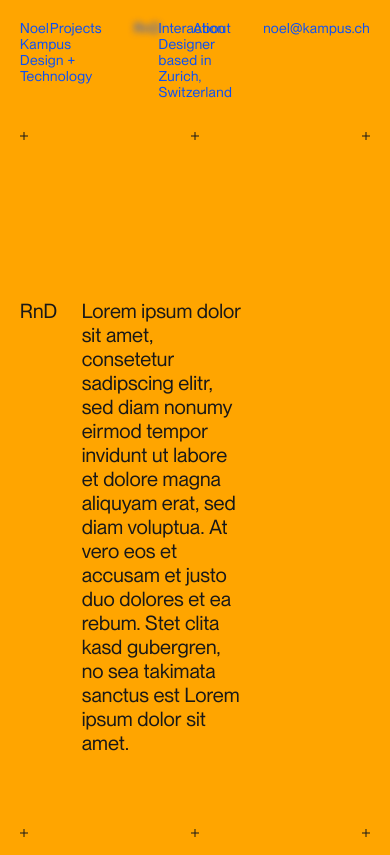
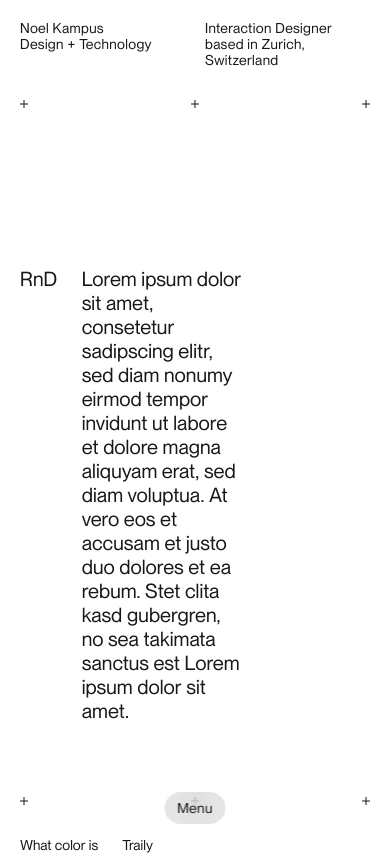
Before and after one commit to noelkampus/portfolio-mini, a Vue app: page /RnD in a window 390 px wide. Shown: the top 855 px of the page. Built offline with nearby package versions, Linux system fonts and the light colour scheme.

Commit message:
feat: mobile menu

```diff
--- a/src/assets/base.scss
+++ b/src/assets/base.scss
@@ -101,7 +101,7 @@ button {
 
 .nav-text {
   font-size: 0.875rem;
-  color: $text-blend;
+  color: $text-01;
   text-decoration: none;
   font-weight: 400;
   letter-spacing: 0.02rem;
@@ -109,7 +109,7 @@ button {
 
 .nav-link {
   font-size: 0.875rem;
-  color: $text-blend;
+  color: $text-01;
   text-decoration: none;
   letter-spacing: 0.02rem;
 }
--- a/src/assets/main.scss
+++ b/src/assets/main.scss
@@ -32,6 +32,6 @@
   $grid-cells: 2;
 
   html {
-    background-color: orange;
+    background-color: white;
   }
 }
--- a/src/components/AboutHeroSection.vue
+++ b/src/components/AboutHeroSection.vue
@@ -1,5 +1,5 @@
 <template>
-  <div class="about-hero-section__wrapper">
+  <div class="about-hero-section__wrapper" ref="heroText">
     <h4 class="about-hero-section__title">About</h4>
     <h4 class="about-hero-section__description">{{ aboutDescription }}</h4>
   </div>
@@ -7,12 +7,16 @@
 
 <script>
 import aboutData from "../data/about.json";
+import { gsap } from "gsap";
 
 export default {
   data() {
     return {
       aboutDescription: aboutData.description
     };
+  },
+  mounted() {
+    gsap.from(this.$refs.heroText, { opacity: 0, y: 0, duration: 2, ease: "power2.out" });
   }
 };
 </script>
--- a/src/components/HeroSection.vue
+++ b/src/components/HeroSection.vue
@@ -17,7 +17,7 @@ export default {
     };
   },
   mounted() {
-    gsap.from(this.$refs.heroText, { opacity: 0, y: 10, duration: 1, ease: "power2.out" });
+    gsap.from(this.$refs.heroText, { opacity: 0, y: 0, duration: 2, ease: "power2.out" });
   }
 };
 </script>
--- a/src/components/NavigationMenu.vue
+++ b/src/components/NavigationMenu.vue
@@ -10,17 +10,38 @@
     </div>
 
     <div class="nav-wrapper__links">
-      <router-link to="/" class="nav-link">Projects</router-link>
-      <router-link to="/RnD" class="nav-link">RnD</router-link>
-      <router-link to="/About" class="nav-link">About</router-link>
-      <a href="mailto:noel@kampus.ch" class="nav-link">noel@kampus.ch</a>
+      <router-link to="/" class="nav-link desktop-link">Projects</router-link>
+      <router-link to="/RnD" class="nav-link desktop-link">RnD</router-link>
+      <router-link to="/About" class="nav-link desktop-link">About</router-link>
+      <a href="mailto:noel@kampus.ch" class="nav-link desktop-link">noel@kampus.ch</a>
     </div>
   </div>
+
+  <div class="mobile-menu">
+    <div class="mobile-links__wrapper" v-if="isMenuOpen">
+      <router-link to="/" class="nav-link mobile-link" @click="toggleMenu">Projects</router-link>
+      <router-link to="/RnD" class="nav-link mobile-link" @click="toggleMenu">RnD</router-link>
+      <router-link to="/About" class="nav-link mobile-link" @click="toggleMenu">About</router-link>
+      <a href="mailto:noel@kampus.ch" class="nav-link mobile-link" @click="toggleMenu">noel@kampus.ch</a>
+    </div>
+    <a href="#" class="nav-link mobile-link" @click.prevent="toggleMenu">{{ isMenuOpen ? 'Close' : 'Menu' }}</a>
+  </div>
+
 </template>
 
 <script>
 export default {
-  name: 'NavigationMenu'
+  name: 'NavigationMenu',
+  data() {
+    return {
+      isMenuOpen: false
+    };
+  },
+  methods: {
+    toggleMenu() {
+      this.isMenuOpen = !this.isMenuOpen;
+    }
+  }
 }
 </script>
 
@@ -33,20 +54,22 @@ export default {
   gap: $spacing-lg;
 
   z-index: 99;
-
-  mix-blend-mode: difference;
 }
 
 .nav-wrapper__logo {
   display: flex;
   flex-direction: column;
   grid-column: 1 / 2;
+
+  mix-blend-mode: difference;
 }
 
 .nav-wrapper__info {
   display: flex;
   flex-direction: column;
   grid-column: 3 / 4;
+
+  mix-blend-mode: difference;
 }
 
 .nav-wrapper__links {
@@ -55,6 +78,8 @@ export default {
   justify-content: flex-end;
   column-gap: $spacing-xxl;
   grid-column: 4 / 7;
+
+  mix-blend-mode: difference;
 }
 
 .nav-link:hover {
@@ -65,4 +90,122 @@ export default {
 .nav-link.router-link-active {
   filter: blur(3px);
 }
+
+.mobile-link {
+  display: none;
+}
+
+
+@media (max-width: $breakpoint-xl) {
+  $grid-cells: 5;
+
+  .nav-wrapper {
+    grid-template-columns: repeat($grid-cells, $grid-item-size);
+  }
+
+  .mobile-menu {
+    display: none;
+  }
+}
+
+@media (max-width: $breakpoint-lg) {
+  $grid-cells: 4;
+
+  .nav-wrapper {
+    grid-template-columns: repeat($grid-cells, $grid-item-size);
+  }
+
+  .nav-wrapper__info {
+    display: flex;
+    flex-direction: column;
+    grid-column: 2 / 3;
+  }
+
+  .mobile-menu {
+    display: none;
+  }
+}
+
+@media (max-width: $breakpoint-md) {
+  $grid-cells: 2;
+
+  .nav-wrapper {
+    grid-template-columns: repeat($grid-cells, $grid-item-size);
+  }
+
+  .nav-wrapper__info {
+    display: flex;
+    flex-direction: column;
+    grid-column: 2 / 3;
+  }
+
+  .nav-wrapper__links {
+    display: none;
+  }
+
+  .mobile-menu {
+    display: flex;
+    position: fixed;
+    bottom: $spacing-lg;
+    left: 50%;
+    transform: translateX(-50%);
+
+    flex-direction: column;
+    row-gap: $spacing-lg;
+
+    align-items: center;
+
+    z-index: 99;
+  }
+
+  .mobile-links__wrapper {
+    display: flex;
+    flex-direction: column;
+    row-gap: $spacing-xs;
+    align-items: center;
+  }
+
+  .mobile-link {
+    display: block;
+
+    padding: 0.5rem 0.8rem;
+    border-radius: 10rem;
+    backdrop-filter: blur(10px);
+    background-color: rgba($color: #000000, $alpha: 0.1);
+
+    width: max-content;
+
+    z-index: 99;
+  }
+
+  .nav-link:hover {
+    filter: blur(0px);
+  }
+
+  .desktop-link {
+    display: none;
+  }
+}
+
+@media (max-width: $breakpoint-sm) {
+  $grid-cells: 2;
+
+  .nav-wrapper {
+    grid-template-columns: repeat($grid-cells, $grid-item-size);
+  }
+
+  .nav-wrapper__info {
+    display: flex;
+    flex-direction: column;
+    grid-column: 2 / 3;
+  }
+
+  .nav-wrapper__links {
+    display: none;
+  }
+
+  .desktop-link {
+    display: none;
+  }
+}
 </style>
--- a/src/components/ProjectCard.vue
+++ b/src/components/ProjectCard.vue
@@ -77,6 +77,11 @@ export default {
   overflow: hidden;
 }
 
+/*.project-card__image:hover {
+  scale: 0.99;
+  transition: scale 0.2s ease-in-out;
+}*/
+
 .original-image {
   width: 100%;
   display: block;
```
